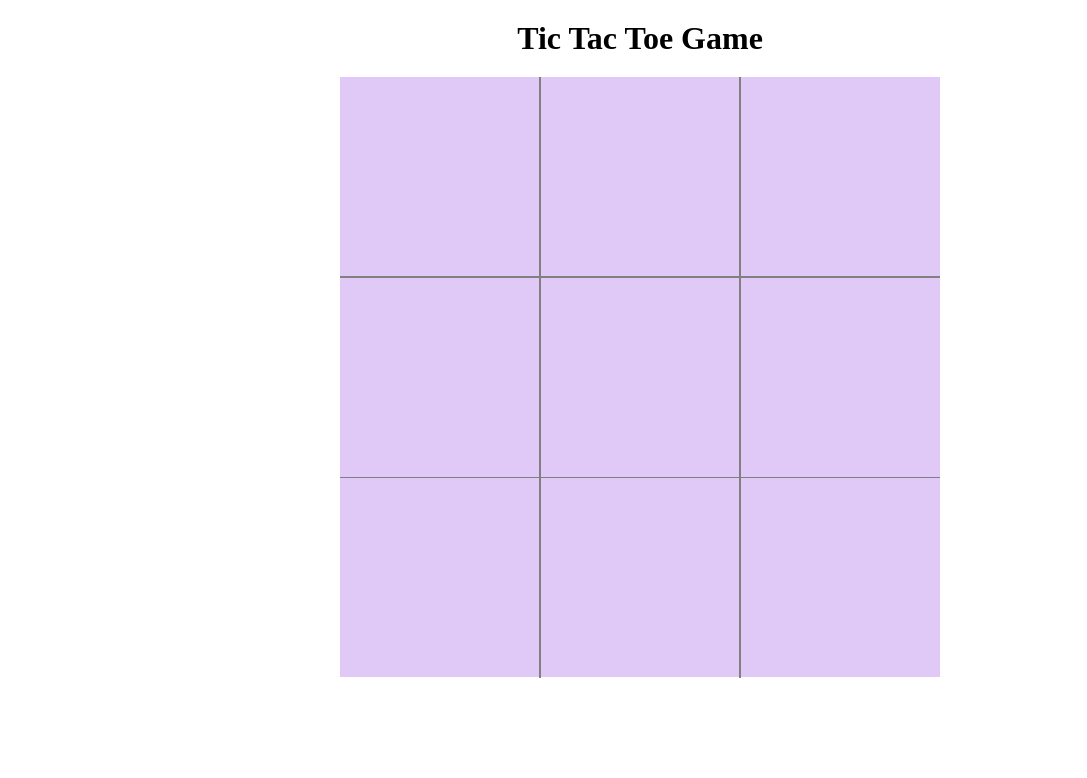
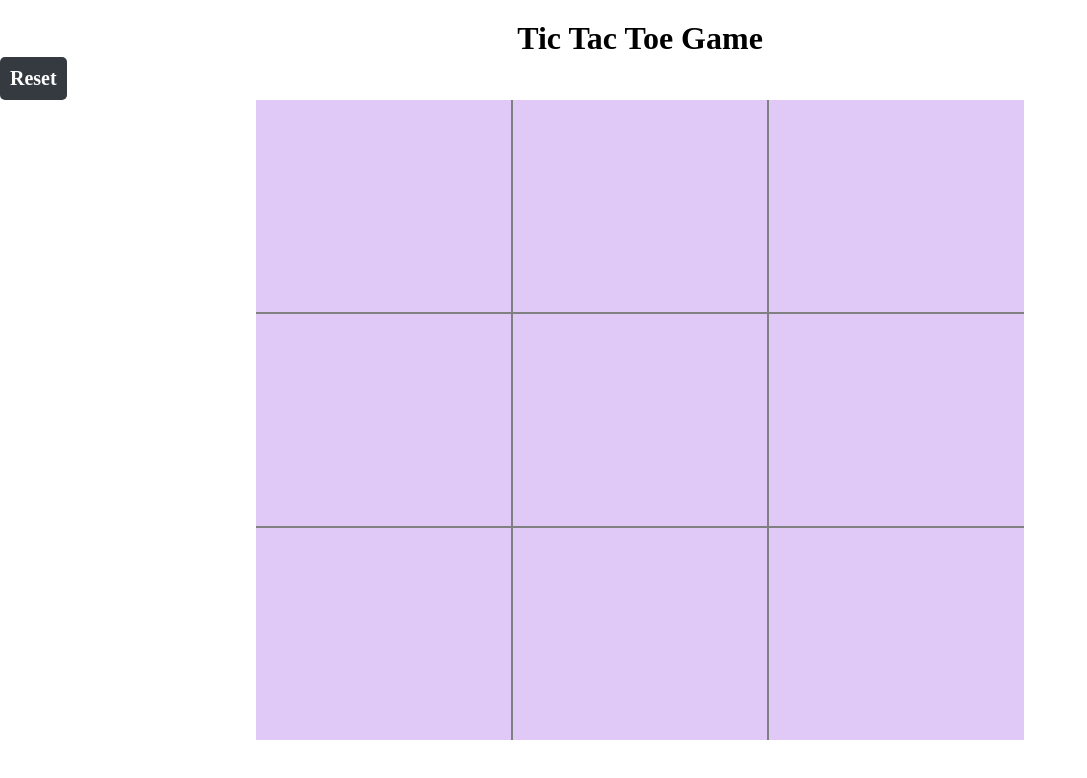
Before and after one commit to sanchitjo/tic-tac-toe, a plain HTML site: page index.html in a window 1280 px wide. Shown: the whole page, without its empty margins (0-1087 px from the left). Drawn offline with Linux system fonts and the light colour scheme.

Commit message:
added a reset button and changed the winner message

```diff
--- a/index.html
+++ b/index.html
@@ -11,7 +11,8 @@
 
 <body>
 
-    <h1 class="game-heading">Tic Tac Toe Game</h1>
+    <h1 class="game-heading" id="game-heading">Tic Tac Toe Game</h1>
+    <h2 class="reset-button" id="reset-btn">Reset</h2>
 
     <div class="container" id="container">
 
--- a/script.js
+++ b/script.js
@@ -3,31 +3,37 @@ cell = Array.from(cells)
 console.log(cells)
 
 let currentPlayer = 'X'
-
+let gameActive = true
 let winningCombination = [
-    [0,1,2],
-    [3,4,5],
-    [6,7,8],
-    [0,3,6],
-    [1,4,7],
-    [2,5,8],
-    [0,4,8],
-    [2,4,6]
+    [0, 1, 2],
+    [3, 4, 5],
+    [6, 7, 8],
+    [0, 3, 6],
+    [1, 4, 7],
+    [2, 5, 8],
+    [0, 4, 8],
+    [2, 4, 6]
 ]
 
-function checkForWinner(){
-    winningCombination.forEach(function(combination) {
+document.getElementById("reset-btn").addEventListener("click", resetHandler)
+function resetHandler() {
+    location.reload()
+}
+
+
+function checkForWinner() {
+    winningCombination.forEach(function (combination) {
         let check = combination.every(index => cells[index].innerText == currentPlayer)
-        if(check){
-            window.alert(currentPlayer + ' has won!')
+        if (check) {
+           document.getElementById("container").innerHTML = currentPlayer + ' has won!'
         }
 
     })
 }
 
-cells.forEach(function(cell){
-    cell.addEventListener('click', function(){
-        if(cell.innerText != '') return
+cells.forEach(function (cell) {
+    cell.addEventListener('click', function () {
+        if (cell.innerText != '') return
         cell.innerText = currentPlayer
         checkForWinner()
         currentPlayer = currentPlayer === 'X' ? 'O' : 'X'
--- a/styles.css
+++ b/styles.css
@@ -8,8 +8,21 @@ html, body {
 .game-heading {
     justify-content: center;
     text-align: center;
-    margin: 20px;
+    margin-top: 20px;
 }
+.reset-button {
+    color: #fff;
+    background-color: #343a40;
+    display: inline-block;
+    margin: 0 auto;
+    padding: 10px;
+    border-radius: 5px;
+    font-size: 20px;
+}
+.reset-button:hover {
+    cursor: pointer;
+}
+
 .container {
     display: grid;
     grid-template-columns: repeat(3, 1fr);
@@ -18,8 +31,8 @@ html, body {
     background-color: rgb(224, 201, 247);
     justify-content: center;
     align-items: center;
-    height: 600px;
-    width: 600px;
+    height: 80%;
+    width: 60%;
     text-align: center;
     font-size: 40px;
 }
```
